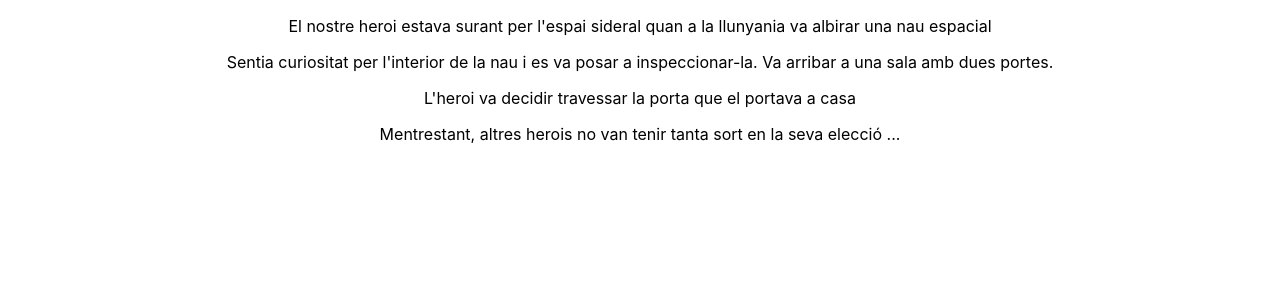
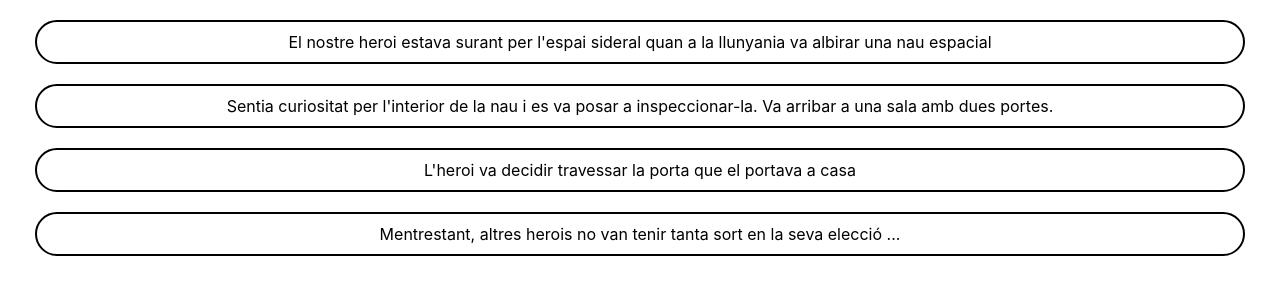
Before and after one commit to mireiamarcet/it-academy-sprint-6, a React (Create React App) app: page / in a window 1280 px wide. Shown: the top 300 px of the page. Built offline with nearby package versions, Linux system fonts and the light colour scheme.

Commit message:
Exercici 3

```diff
--- a/package.json
+++ b/package.json
@@ -8,7 +8,8 @@
     "@testing-library/user-event": "^13.5.0",
     "react": "^18.2.0",
     "react-dom": "^18.2.0",
-    "react-scripts": "5.0.1",
+    "react-scripts": "^2.1.3",
+    "styled-components": "^5.3.5",
     "web-vitals": "^2.1.4"
   },
   "scripts": {
--- a/src/App.js
+++ b/src/App.js
@@ -1,6 +1,7 @@
 import './App.css';
 import Escena from "./components/escena/Escena"
 import data from "./data"
+import React from "react"
 
 function App() {
   const elementsEscena = data.map(e => <Escena key={e.id} {...e}/>)
--- a/src/components/escena/Escena.js
+++ b/src/components/escena/Escena.js
@@ -1,5 +1,14 @@
 import React from "react"
+import styled from "styled-components";
+
+
+const Selector = styled.div `
+    margin: 20px 35px;
+    padding: 10px;
+    border: 2px solid black;
+    border-radius: 25px;
+`;
 
 export default function Escena(props){
-    return <p>{props.text}</p>
+    return <Selector>{props.text}</Selector>
 }
```
Also changed, not shown: src/data.js (line endings or trailing spaces), 1 other file (tests, documents, lock files or other folders).
